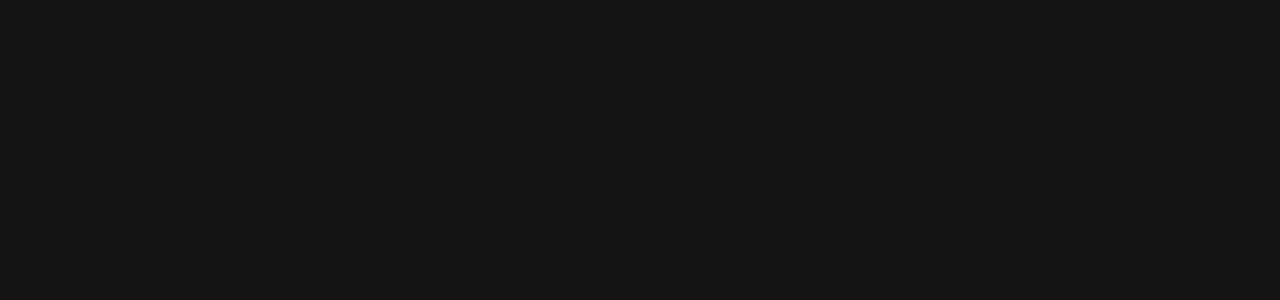
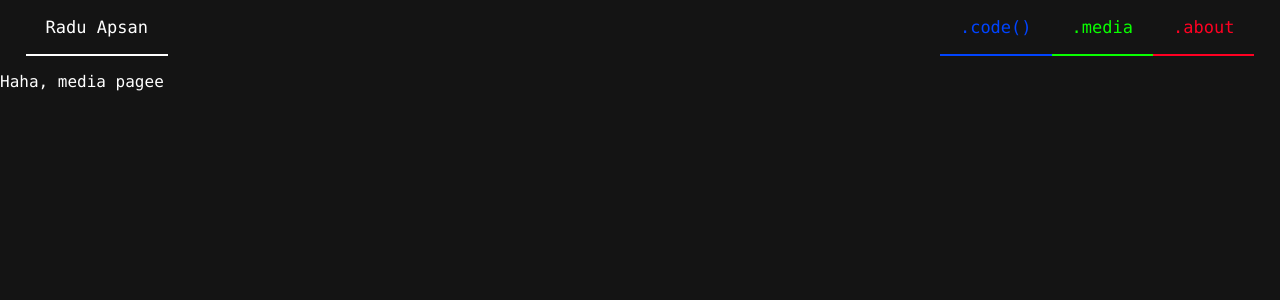
Before and after one commit to Raiduy/portfolio-website, a React (Create React App) app: page /media in a window 1280 px wide. Shown: the top 300 px of the page. Built offline with nearby package versions, Linux system fonts and the light colour scheme.

Commit message:
Dummy pages added for media and about

```diff
--- a/src/Routes.js
+++ b/src/Routes.js
@@ -2,10 +2,9 @@
 import { Router, Switch, Route } from "react-router-dom";
 
 import Home from "./components/App.js";
-// import Contact from "./Contact/Contact";
-// import Products from "./Product/Products";
-// import Home from "./Home/Home";
 import CodingPage from './pages/CodingPage.js'
+import MediaPage from './pages/MediaPage.js'
+import AboutPage from './pages/AboutPage.js'
 import history from './history';
 
 export default class Routes extends Component {
@@ -15,9 +14,8 @@
                 <Switch>
                     <Route path="/" exact component={Home} />
                     <Route path="/code" exact component={CodingPage} />
-                    {/* <Route path="/About" component={About} />
-                    <Route path="/Contact" component={Contact} />
-                    <Route path="/Products" component={Products} /> */}
+                    <Route path="/media" component={MediaPage} />
+                    <Route path="/about" component={AboutPage} />
                 </Switch>
             </Router>
         )
--- a/src/components/Navbar.css
+++ b/src/components/Navbar.css
@@ -20,6 +20,7 @@
   text-decoration: none;
   font-size: 17px;
   margin: 0px;
+  cursor: pointer;
 }
 
 .topnav #home {
--- /dev/null
+++ b/src/pages/AboutPage.js
@@ -0,0 +1,12 @@
+import Navbar from "../components/Navbar.js";
+
+function Coding() {
+  return(
+    <div>
+      <Navbar />
+      <p>Haha, about pagee</p>
+    </div>
+  );
+}
+
+export default Coding;
--- /dev/null
+++ b/src/pages/MediaPage.js
@@ -0,0 +1,12 @@
+import Navbar from "../components/Navbar.js";
+
+function Coding() {
+  return(
+    <div>
+      <Navbar />
+      <p>Haha, media pagee</p>
+    </div>
+  );
+}
+
+export default Coding;
```
Also changed, not shown: src/pages/CodingPage.css (added).
